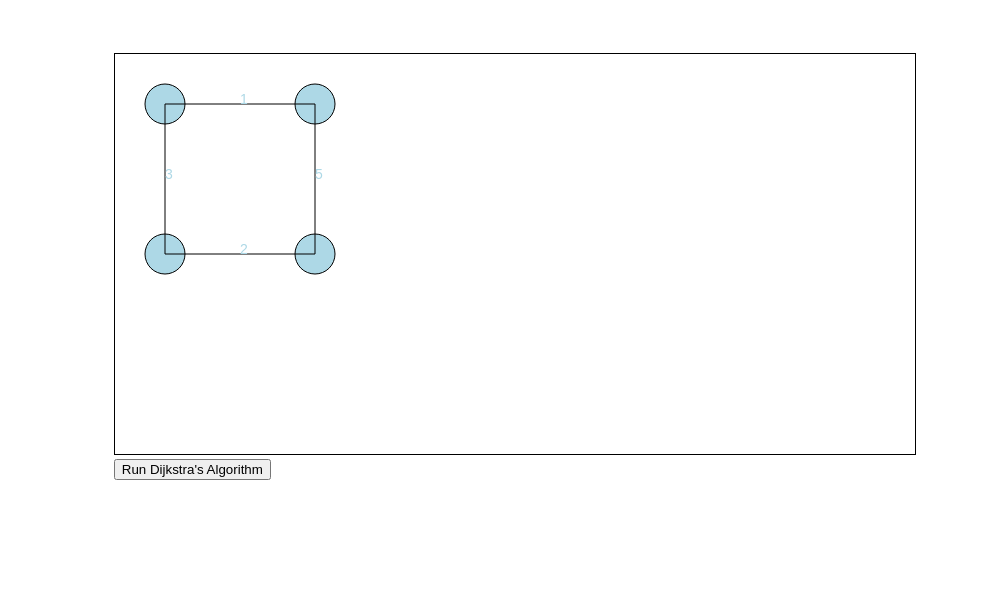
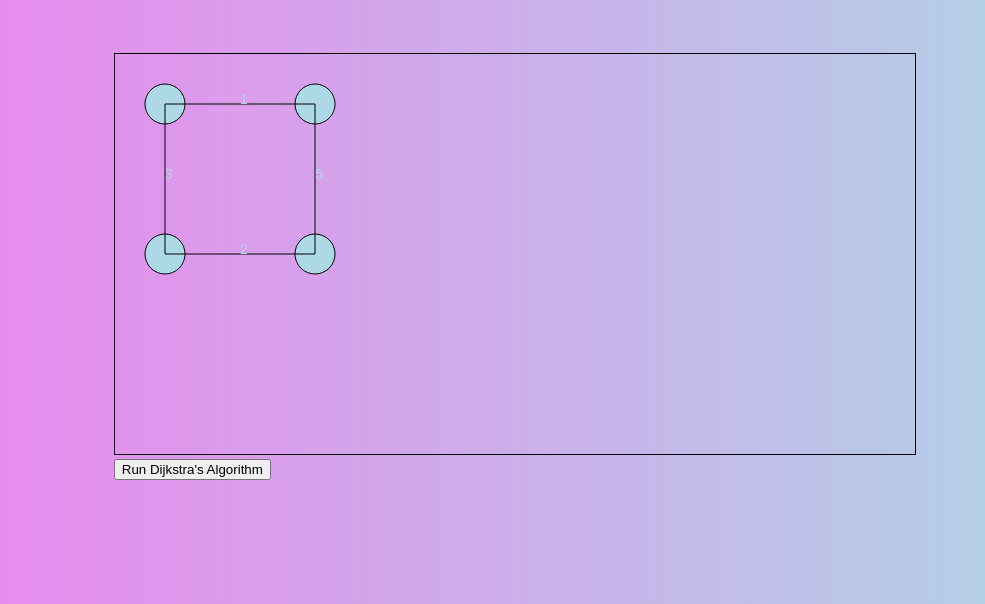
Before and after one commit to nidhinr1/dijkstras, a plain HTML site: page index.html in a window 1280 px wide. Shown: the part 196-800 px from the top of the page, without its empty margins (147-1132 px from the left). Drawn offline with Linux system fonts and the light colour scheme.

Commit message:
first commit

```diff
--- a/index.html
+++ b/index.html
@@ -5,6 +5,9 @@
     <meta name="viewport" content="width=device-width, initial-scale=1.0">
     <title>Dijsktras</title>
     <style>
+        body{
+            background-image: linear-gradient(to left,lightblue,violet);
+        }
         .title{
             text-align: center;
             font-size: 100px;
```
